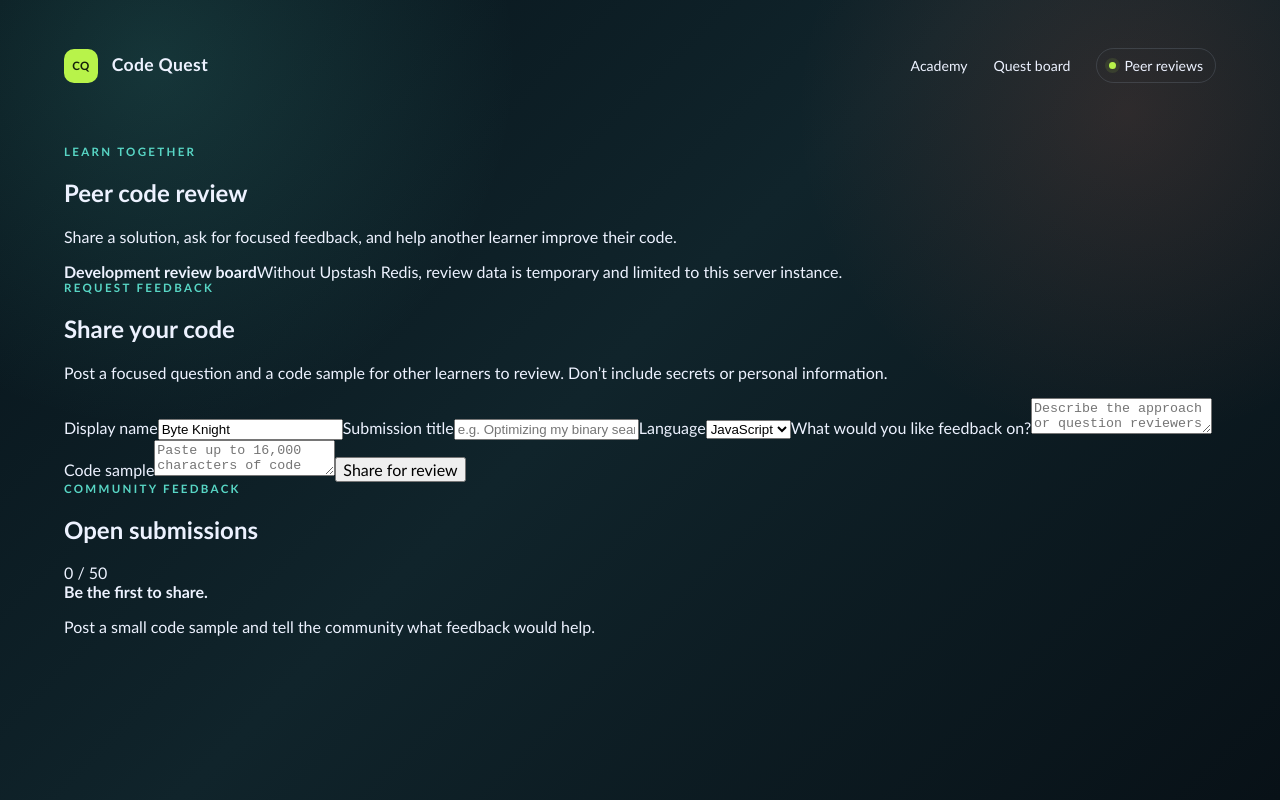
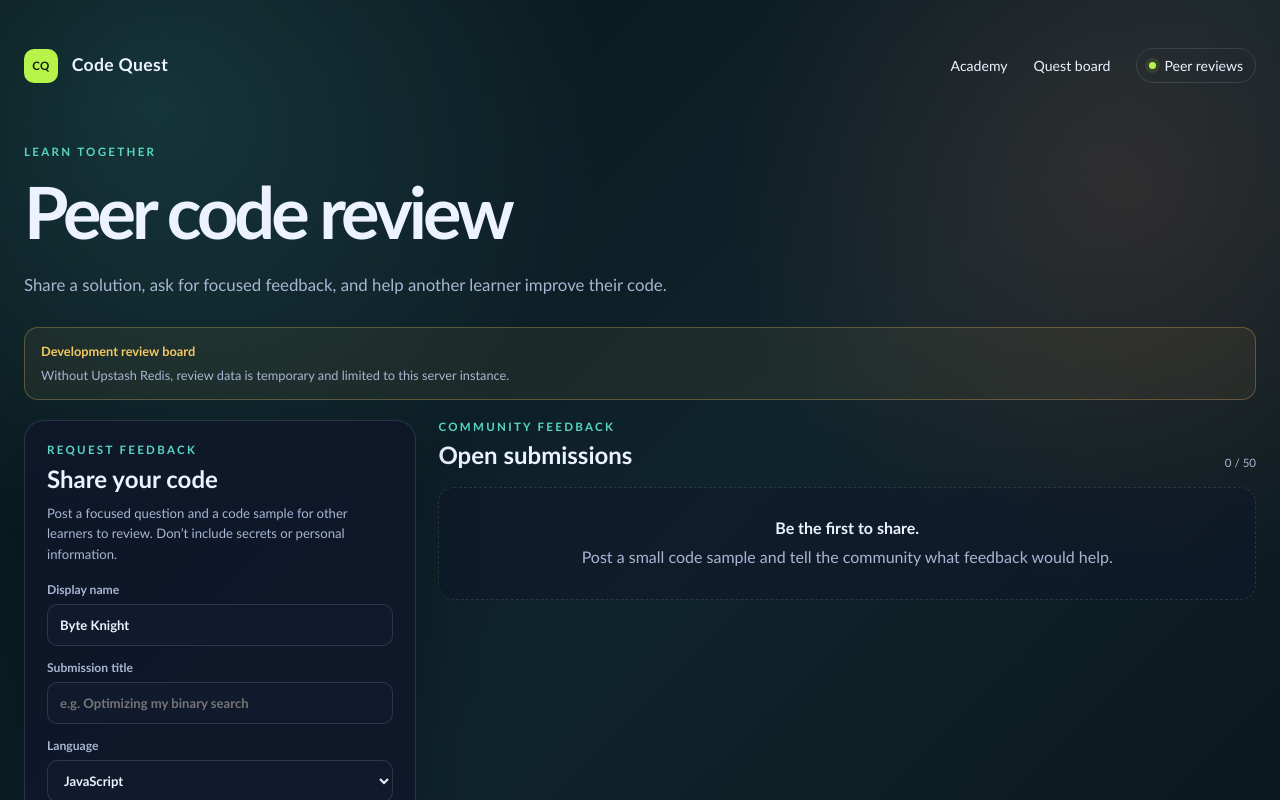
Before and after one commit to rchowd9/FullStackProj, a Next.js app: page /reviews in a window 1280 px wide. Shown: the top 800 px of the page. Built offline with nearby package versions, Linux system fonts and the light colour scheme.

Commit message:
added identity matrix

```diff
--- a/app/globals.css
+++ b/app/globals.css
@@ -1394,6 +1394,361 @@ a {
 
 .choice.wrong .choice-marker { border-color: rgba(239, 68, 68, 0.55); color: #fca5a5; }
 
+.review-page {
+  max-width: 1440px;
+}
+
+.review-hero {
+  max-width: 780px;
+  margin-bottom: 28px;
+}
+
+.review-hero .eyebrow {
+  margin-bottom: 10px;
+}
+
+.review-hero h1 {
+  margin: 0;
+  font-size: clamp(2.6rem, 6vw, 4.5rem);
+  letter-spacing: -0.055em;
+}
+
+.review-hero > p:last-child {
+  color: var(--muted);
+  font-size: 1.05rem;
+  line-height: 1.65;
+}
+
+.review-storage-note,
+.review-alert {
+  display: grid;
+  gap: 5px;
+  margin: 0 0 20px;
+  padding: 14px 16px;
+  border: 1px solid rgba(246, 200, 95, 0.28);
+  border-radius: 14px;
+  background: rgba(246, 200, 95, 0.06);
+  color: var(--muted);
+  font-size: 0.8rem;
+  line-height: 1.5;
+}
+
+.review-storage-note strong {
+  color: var(--accent);
+}
+
+.review-storage-note.is-shared {
+  border-color: rgba(184, 243, 74, 0.28);
+  background: rgba(184, 243, 74, 0.05);
+}
+
+.review-storage-note.is-shared strong {
+  color: var(--lime);
+}
+
+.review-alert {
+  display: block;
+}
+
+.review-alert.error {
+  border-color: rgba(239, 68, 68, 0.4);
+  background: rgba(239, 68, 68, 0.08);
+  color: #fecaca;
+}
+
+.review-alert.success {
+  border-color: rgba(88, 214, 197, 0.35);
+  background: rgba(88, 214, 197, 0.06);
+  color: #c8fff5;
+}
+
+.review-layout {
+  display: grid;
+  grid-template-columns: minmax(280px, 0.72fr) minmax(0, 1.5fr);
+  gap: 22px;
+  align-items: start;
+}
+
+.review-submit-card,
+.review-submission-card {
+  min-width: 0;
+  padding: 22px;
+  border: 1px solid var(--border);
+  border-radius: 20px;
+  background: rgba(15, 23, 42, 0.84);
+  box-shadow: var(--shadow);
+}
+
+.review-submit-card {
+  position: sticky;
+  top: 20px;
+}
+
+.review-submit-card .eyebrow {
+  margin-bottom: 8px;
+}
+
+.review-submit-card h2,
+.review-board-heading h2 {
+  margin: 0;
+  font-size: 1.5rem;
+}
+
+.review-form-intro {
+  margin: 10px 0 18px;
+  color: var(--muted);
+  font-size: 0.82rem;
+  line-height: 1.55;
+}
+
+.review-submit-card label,
+.peer-review-form label {
+  display: grid;
+  gap: 7px;
+  margin-top: 14px;
+  color: var(--muted);
+  font-size: 0.76rem;
+  font-weight: 700;
+}
+
+.review-submit-card input,
+.review-submit-card select,
+.review-submit-card textarea,
+.peer-review-form input,
+.peer-review-form select,
+.peer-review-form textarea {
+  width: 100%;
+  min-height: 42px;
+  padding: 10px 12px;
+  border: 1px solid var(--border);
+  border-radius: 10px;
+  background: #101a2c;
+  color: var(--text);
+  font: inherit;
+  font-size: 0.82rem;
+}
+
+.review-submit-card textarea,
+.peer-review-form textarea {
+  min-height: 88px;
+  resize: vertical;
+  line-height: 1.5;
+}
+
+.review-submit-card .review-code-input {
+  min-height: 220px;
+  font: 0.78rem/1.55 Consolas, 'Courier New', monospace;
+  tab-size: 4;
+}
+
+.review-submit-card input:focus,
+.review-submit-card select:focus,
+.review-submit-card textarea:focus,
+.peer-review-form input:focus,
+.peer-review-form select:focus,
+.peer-review-form textarea:focus {
+  outline: 2px solid rgba(88, 214, 197, 0.24);
+  border-color: rgba(88, 214, 197, 0.55);
+}
+
+.review-submit-button,
+.peer-review-form button {
+  min-height: 42px;
+  margin-top: 16px;
+  padding: 0 15px;
+  border: 0;
+  border-radius: 10px;
+  background: linear-gradient(135deg, var(--secondary), var(--lime));
+  color: #0b1120;
+  font-weight: 800;
+  cursor: pointer;
+}
+
+.review-submit-button:disabled,
+.peer-review-form button:disabled {
+  opacity: 0.55;
+  cursor: wait;
+}
+
+.review-board {
+  min-width: 0;
+}
+
+.review-board-heading {
+  display: flex;
+  align-items: end;
+  justify-content: space-between;
+  gap: 14px;
+  margin-bottom: 18px;
+}
+
+.review-board-heading .eyebrow {
+  margin-bottom: 7px;
+}
+
+.review-board-heading > span,
+.review-count {
+  color: var(--muted);
+  font-size: 0.72rem;
+  white-space: nowrap;
+}
+
+.review-submission-list {
+  display: grid;
+  gap: 18px;
+}
+
+.review-submission-card {
+  box-shadow: none;
+}
+
+.review-submission-heading {
+  display: flex;
+  justify-content: space-between;
+  align-items: start;
+  gap: 14px;
+}
+
+.review-submission-heading h3 {
+  margin: 9px 0 0;
+  font-size: 1.22rem;
+  line-height: 1.35;
+}
+
+.review-language {
+  color: var(--secondary);
+  font-size: 0.68rem;
+  font-weight: 800;
+  letter-spacing: 0.1em;
+  text-transform: uppercase;
+}
+
+.review-count {
+  padding: 6px 9px;
+  border: 1px solid var(--border);
+  border-radius: 999px;
+}
+
+.review-byline {
+  margin: 10px 0 14px;
+  color: var(--muted);
+  font-size: 0.72rem;
+}
+
+.review-question {
+  margin: 0;
+  padding: 12px 14px;
+  border-left: 2px solid var(--secondary);
+  border-radius: 0 10px 10px 0;
+  background: rgba(88, 214, 197, 0.05);
+  color: var(--text);
+  font-size: 0.82rem;
+  line-height: 1.6;
+  white-space: pre-wrap;
+  overflow-wrap: anywhere;
+}
+
+.review-code {
+  max-height: 360px;
+  overflow: auto;
+  margin: 14px 0 0;
+  padding: 14px;
+  border: 1px solid var(--border);
+  border-radius: 12px;
+  background: rgba(4, 12, 20, 0.78);
+  color: #d9f4ed;
+  font: 0.78rem/1.6 Consolas, 'Courier New', monospace;
+  tab-size: 4;
+  white-space: pre;
+}
+
+.review-code code {
+  font: inherit;
+}
+
+.peer-feedback-list {
+  display: grid;
+  gap: 10px;
+  margin-top: 20px;
+}
+
+.peer-feedback-list h4,
+.peer-review-form h4 {
+  margin: 0;
+  font-size: 0.88rem;
+}
+
+.peer-feedback {
+  padding: 12px;
+  border: 1px solid var(--border);
+  border-radius: 12px;
+  background: rgba(255, 255, 255, 0.025);
+}
+
+.peer-feedback > div {
+  display: flex;
+  justify-content: space-between;
+  gap: 10px;
+  color: var(--muted);
+  font-size: 0.76rem;
+}
+
+.peer-feedback > div strong {
+  color: var(--text);
+}
+
+.peer-feedback > div span {
+  color: var(--accent);
+  letter-spacing: 0.06em;
+  white-space: nowrap;
+}
+
+.peer-feedback p {
+  margin: 8px 0 0;
+  color: var(--muted);
+  font-size: 0.8rem;
+  line-height: 1.55;
+  white-space: pre-wrap;
+  overflow-wrap: anywhere;
+}
+
+.peer-review-form {
+  display: grid;
+  grid-template-columns: minmax(0, 1fr) 120px;
+  gap: 0 12px;
+  margin-top: 20px;
+  padding-top: 18px;
+  border-top: 1px solid var(--border);
+}
+
+.peer-review-form h4 {
+  grid-column: 1 / -1;
+}
+
+.peer-review-form label:last-of-type {
+  grid-column: 1 / -1;
+}
+
+.peer-review-form button {
+  justify-self: start;
+  margin-top: 12px;
+}
+
+.review-empty-state {
+  padding: 30px;
+  border: 1px dashed var(--border);
+  border-radius: 16px;
+  background: rgba(15, 23, 42, 0.5);
+  color: var(--text);
+  text-align: center;
+}
+
+.review-empty-state p {
+  margin: 8px 0 0;
+  color: var(--muted);
+  line-height: 1.5;
+}
+
 @media (max-width: 900px) {
   .hero,
   .mission-grid,
@@ -1404,6 +1759,14 @@ a {
   .learning-path-grid,
   .industry-trend-grid {
     grid-template-columns: repeat(2, minmax(0, 1fr));
+  }
+
+  .review-layout {
+    grid-template-columns: 1fr;
+  }
+
+  .review-submit-card {
+    position: static;
   }
 
   .hero {
```
